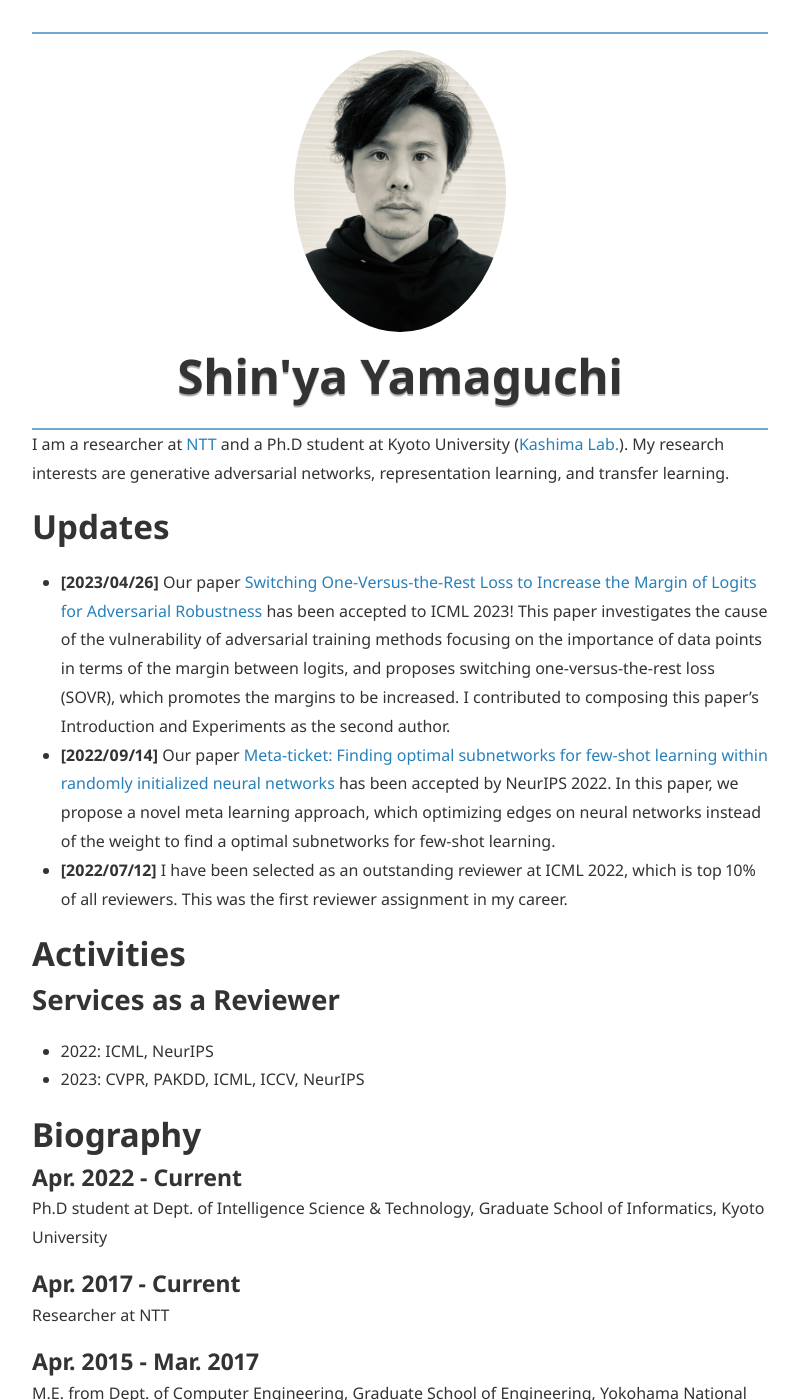
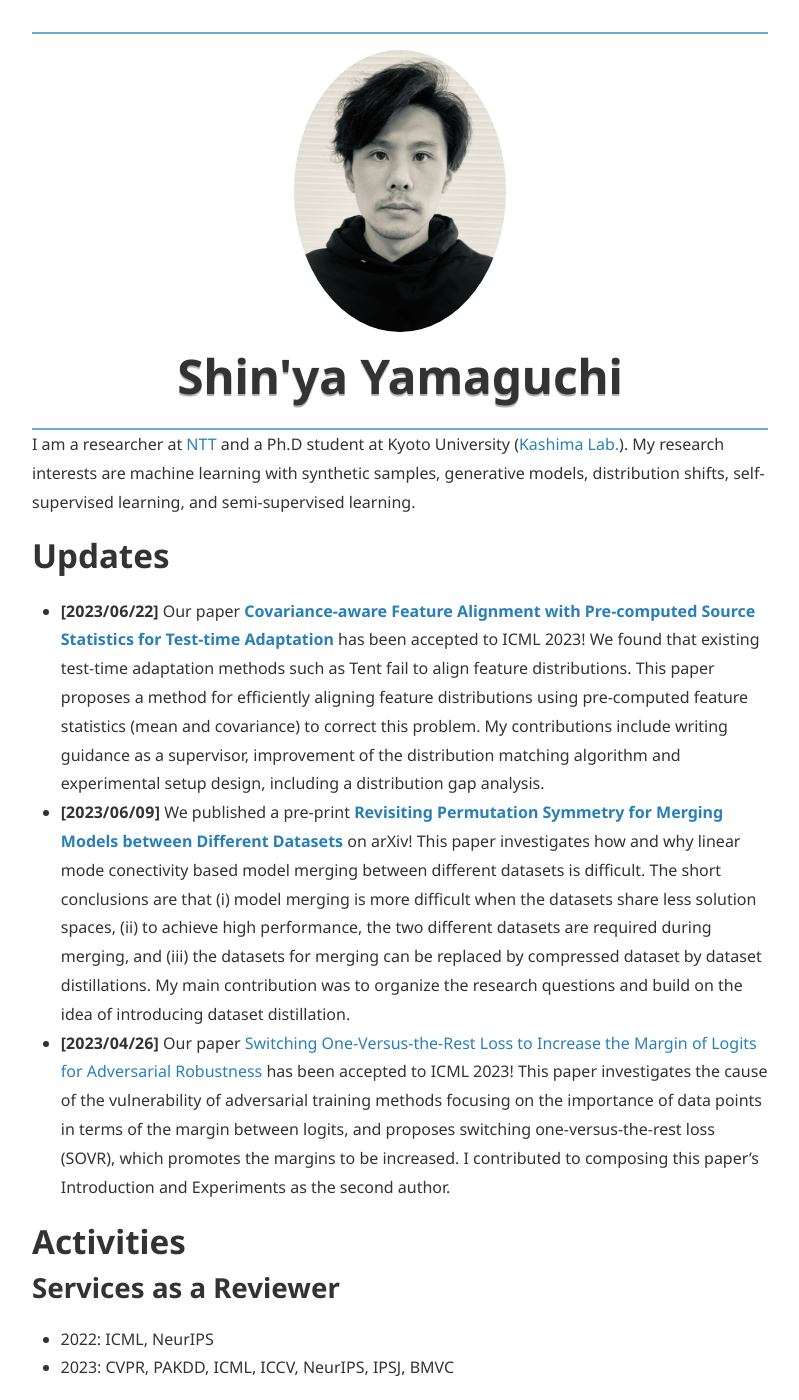
Before and after one commit to yshinya6/yshinya6.github.io, a Jekyll site: the page built from index.md, in a window 1280 px wide and 1400 px high. Shown: the whole window, without its empty margins (240-1039 px from the left). Built offline with Jekyll 4.4.1, drawn with Linux system fonts in a browser that asks for light colours; nearby versions of some CDN libraries; some of the changed text lies outside the part shown.

Commit message:
Add activities on June 2023

```diff
--- a/index.md
+++ b/index.md
@@ -17,18 +17,17 @@ layout: post
 </div>
 
 I am a researcher at [NTT](https://www.rd.ntt/e/cds/) and a Ph.D student at Kyoto University ([Kashima Lab.](http://www.ml.ist.i.kyoto-u.ac.jp/en/)).
-My research interests are generative adversarial networks, representation learning, and transfer learning.
+My research interests are machine learning with synthetic samples, generative models, distribution shifts, self-supervised learning, and semi-supervised learning.
 
 # Updates
+* **[2023/06/22]** Our paper [**Covariance-aware Feature Alignment with Pre-computed Source Statistics for Test-time Adaptation**](https://arxiv.org/abs/2204.13263) has been accepted to ICML 2023! We found that existing test-time adaptation methods such as Tent fail to align feature distributions. This paper proposes a method for efficiently aligning feature distributions using pre-computed feature statistics (mean and covariance) to correct this problem. My contributions include writing guidance as a supervisor, improvement of the distribution matching algorithm and experimental setup design, including a distribution gap analysis.
+* **[2023/06/09]** We published a pre-print [**Revisiting Permutation Symmetry for Merging Models between Different Datasets**](https://arxiv.org/abs/2306.05641) on arXiv! This paper investigates how and why linear mode conectivity based model merging between different datasets is difficult. The short conclusions are that (i) model merging is more difficult when the datasets share less solution spaces, (ii) to achieve high performance, the two different datasets are required during merging, and (iii) the datasets for merging can be replaced by compressed dataset by dataset distillations. My main contribution was to organize the research questions and build on the idea of introducing dataset distillation.
 * **[2023/04/26]** Our paper [Switching One-Versus-the-Rest Loss to Increase the Margin of Logits for Adversarial Robustness](https://arxiv.org/abs/2207.10283) has been accepted to ICML 2023! This paper investigates the cause of the vulnerability of adversarial training methods focusing on the importance of data points in terms of the margin between logits, and proposes switching one-versus-the-rest loss (SOVR), which promotes the margins to be increased. I contributed to composing this paper's Introduction and Experiments as the second author.
-* **[2022/09/14]** Our paper [Meta-ticket: Finding optimal subnetworks for few-shot learning within randomly initialized neural networks](https://arxiv.org/abs/2205.15619) has been accepted by NeurIPS 2022. In this paper, we propose a novel meta learning approach, which optimizing edges on neural networks instead of the weight to find a optimal subnetworks for few-shot learning.
-* **[2022/07/12]** I have been selected as an outstanding reviewer at ICML 2022, which is top 10% of all reviewers. This was the first reviewer assignment in my career.
-
 
 # Activities
 ## Services as a Reviewer
 - 2022: ICML, NeurIPS
-- 2023: CVPR, PAKDD, ICML, ICCV, NeurIPS
+- 2023: CVPR, PAKDD, ICML, ICCV, NeurIPS, IPSJ, BMVC
 
 # Biography
 ### Apr. 2022 - Current
@@ -48,38 +47,41 @@ B.E. from Dept. of Computer Engineering, Yokohama National University
 
 [DBLP](https://dblp.org/pid/215/6588.html)
 ## International Conference
-1. S. Kanai, <u>S. Yamaguchi</u>, M. Yamada, H. Takahashi, Y. Ida,
+1. K. Adachi, <u>S. Yamaguchi</u>, A. Kumagai,
+[**Covariance-aware Feature Alignment with Pre-computed Source Statistics for Test-time Adaptation**](https://arxiv.org/abs/2204.13263),
+IEEE International Conference on Image Processing (ICIP), 2023.
+2. S. Kanai, <u>S. Yamaguchi</u>, M. Yamada, H. Takahashi, Y. Ida,
 [**Switching One-Versus-the-Rest Loss to Increase the Margin of Logits for Adversarial Robustness**](https://arxiv.org/abs/2207.10283),
 International Conference on Machine Learning (ICML), 2023.
-2. D. Chijiwa, <u>S. Yamaguchi</u>, A. Kumagai, Y. Ida,
+3. D. Chijiwa, <u>S. Yamaguchi</u>, A. Kumagai, Y. Ida,
 [**Meta-ticket: Finding optimal subnetworks for few-shot learning within randomly initialized neural networks**](https://arxiv.org/abs/2205.15619),
 Neural Information Processing Systems (NeurIPS), 2022.
-3. K. Adachi, <u>S. Yamaguchi</u>,
+4. K. Adachi, <u>S. Yamaguchi</u>,
 [**Learning Robust Convolutional Neural Networks with Relevant Feature Focusing via Explanations**](https://arxiv.org/abs/2202.04237),
 IEEE International Conference on Multimedia & Expo (ICME), 2022.
-4. D. Chijiwa, <u>S. Yamaguchi</u>, Y. Ida, K. Umakoshi, T. Inoue,
+5. D. Chijiwa, <u>S. Yamaguchi</u>, Y. Ida, K. Umakoshi, T. Inoue,
 [**Pruning Randomly Initialized Neural Networks with Iterative Randomization**](https://openreview.net/pdf?id=QCPY2eMXYs),
 Neural Information Processing Systems (NeurIPS, **Spotlight**), 2021. [[arXiv]](https://arxiv.org/abs/2106.09269) [[code]](https://github.com/dchiji-ntt/iterand)
-5. <u>S. Yamaguchi</u>, S. Kanai,
+6. <u>S. Yamaguchi</u>, S. Kanai,
 [**F-Drop&Match: GANs with a Dead Zone in the High-Frequency Domain**](https://openaccess.thecvf.com/content/ICCV2021/html/Yamaguchi_F-DropMatch_GANs_With_a_Dead_Zone_in_the_High-Frequency_Domain_ICCV_2021_paper.html),
 International Conference on Computer Vision (ICCV), 2021. [[arXiv]](https://arxiv.org/abs/2106.02343)
-6. <u>S. Yamaguchi</u>, S. Kanai, T. Shioda, S. Takeda,
+7. <u>S. Yamaguchi</u>, S. Kanai, T. Shioda, S. Takeda,
 [**Image Enhanced Rotation Prediction for Self-Supervised Learning**](https://ieeexplore.ieee.org/document/9506132),
 IEEE International Conference on Image Processing (ICIP), 2021. [[arXiv]](https://arxiv.org/abs/1912.11603)
-7. S. Kanai, M. Yamada, <u>S. Yamaguchi</u>, H. Takahashi, Y. Ida,
+8. S. Kanai, M. Yamada, <u>S. Yamaguchi</u>, H. Takahashi, Y. Ida,
 [**Constraining Logits by Bounded Function for Adversarial Robustness**](https://ieeexplore.ieee.org/document/9533777),
 International Joint Conference on Neural Networks (IJCNN), 2021. [[arXiv]](https://arxiv.org/abs/2010.02558)
-8. <u>S. Yamaguchi</u>, S. Kanai, T. Eda,
+9. <u>S. Yamaguchi</u>, S. Kanai, T. Eda,
 [**Effective Data Augmentation with Multi-Domain Learning GANs**](https://ojs.aaai.org/index.php/AAAI/article/view/6131),
 AAAI Conference on Artificial Intelligence (AAAI), 2020. [[arXiv]](https://arxiv.org/abs/1912.11597)
-9. <u>S. Yamaguchi</u>, K. Kuramitsu,
+10. <u>S. Yamaguchi</u>, K. Kuramitsu,
 [**A Fusion Techniques of Schema and Syntax Rules for Validating Open Data**](https://link.springer.com/chapter/10.1007/978-3-319-56660-3_37),
 Asian Conference on Intelligent Information and Database Systems (ACIIDS), 2017
 
 ## Preprints
-1. K. Adachi, <u>S. Yamaguchi</u>, A. Kumagai,
-[**Covariance-aware Feature Alignment with Pre-computed Source Statistics for Test-time Adaptation**](https://arxiv.org/abs/2204.13263),
-arXiv, 2022.
+1. M. Yamada, T. Yamashita, <u>S. Yamaguchi</u>, D. Chijiwa,
+[**Revisiting Permutation Symmetry for Merging Models between Different Datasets**](https://arxiv.org/abs/2306.05641),
+arXiv, 2023.
 2. <u>S. Yamaguchi</u>, S. Kanai, A. Kumagai, D. Chijiwa, H. Kashima,
 [**Transfer Learning with Pre-trained Conditional Generative Models**](https://arxiv.org/abs/2204.12833),
 arXiv, 2022.
```
